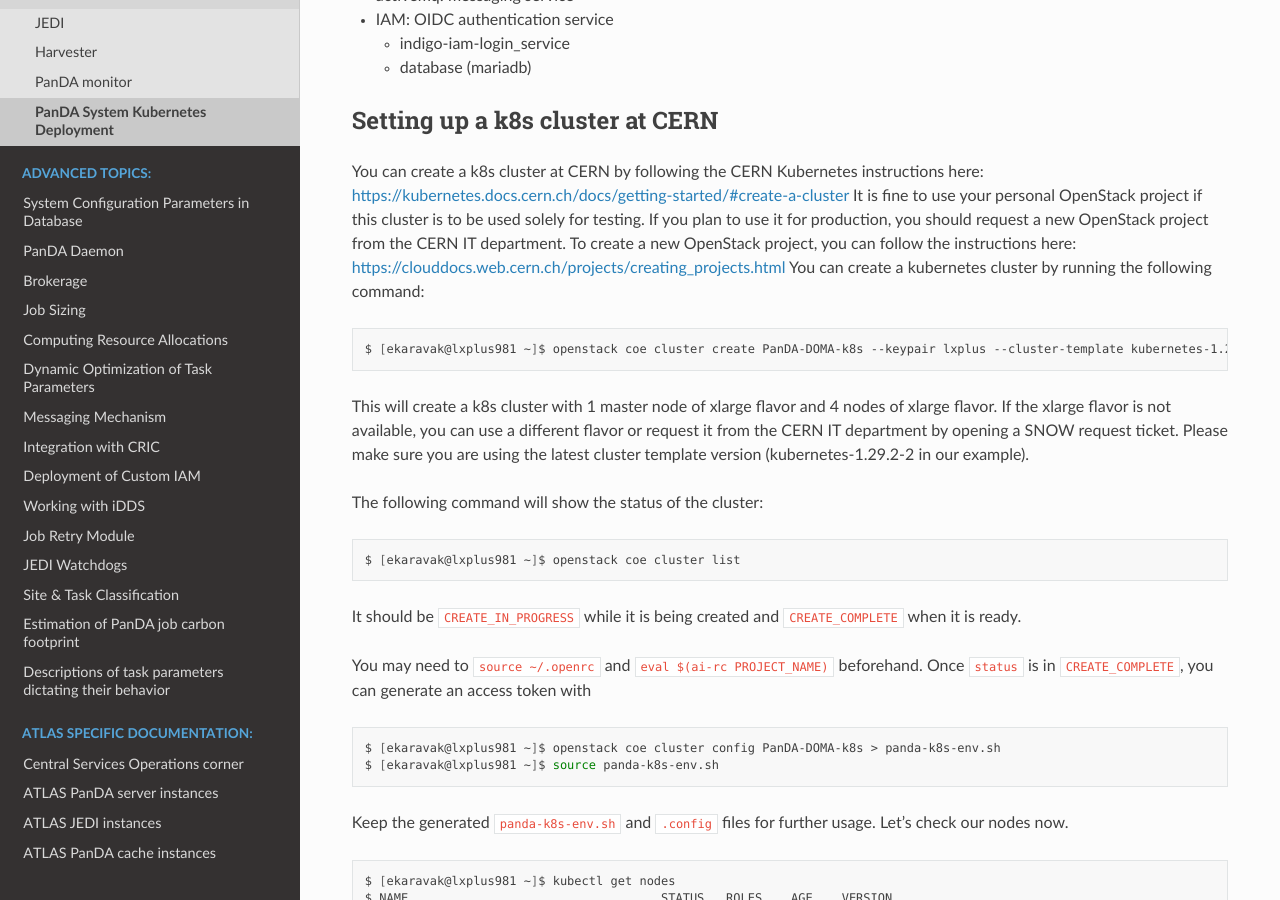
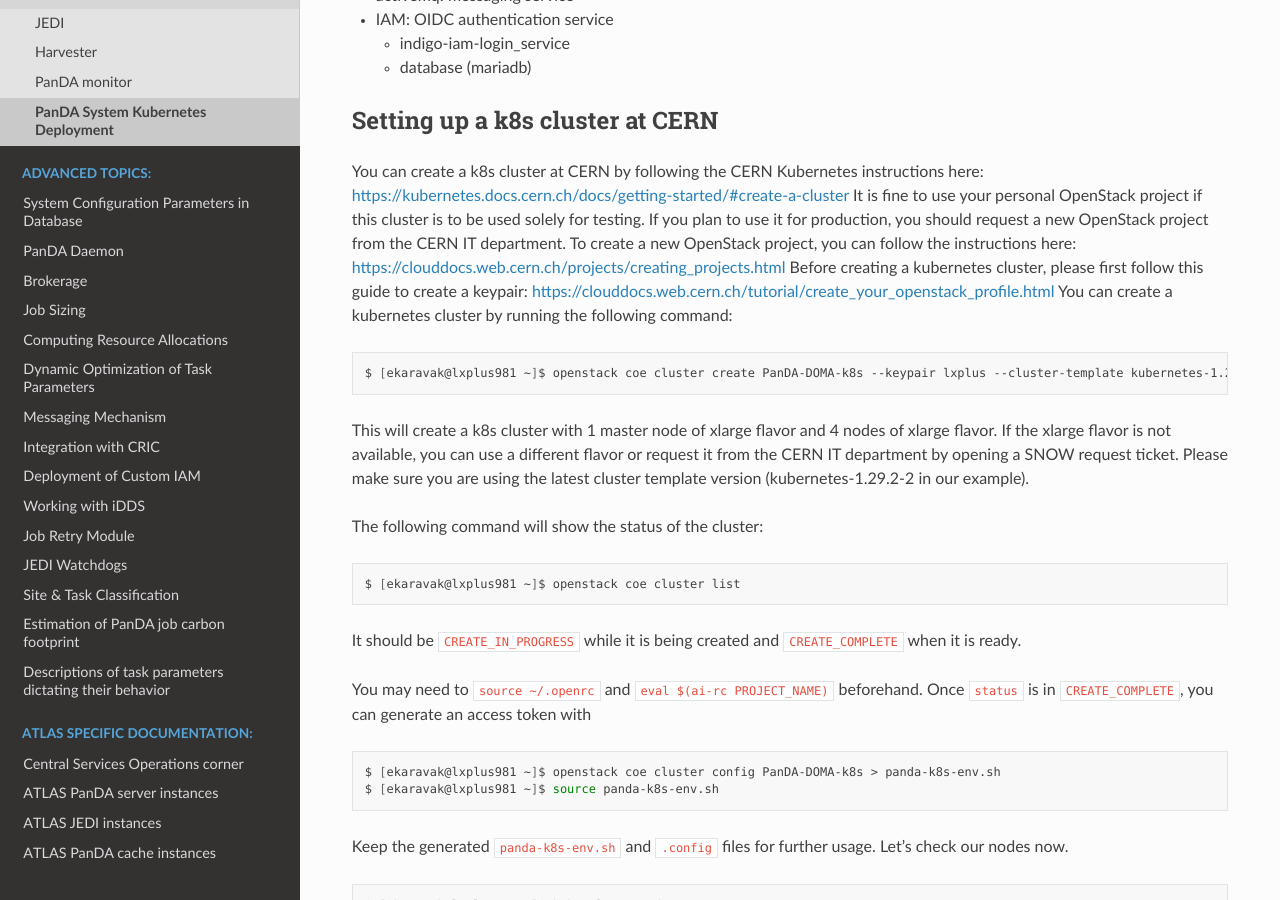
Before and after one commit to PanDAWMS/panda-docs, a Sphinx documentation site: the page built from docs/source/installation/kubernetes.rst, in a window 1280 px wide and 900 px high, scrolled down 520 px. Built offline with Sphinx 7.4.7 and the Read the Docs theme 2.0.0, drawn with Linux system fonts in a browser that asks for light colours; pages that are not in the unit, such as notebooks, are missing from menus.

Commit message:
Added info about openstack keypair creation

```diff
--- a/docs/source/installation/kubernetes.rst
+++ b/docs/source/installation/kubernetes.rst
@@ -34,6 +34,7 @@
 You can create a k8s cluster at CERN by following the CERN Kubernetes instructions here: https://kubernetes.docs.cern.ch/docs/getting-started/#create-a-cluster
 It is fine to use your personal OpenStack project if this cluster is to be used solely for testing. If you plan to use it for production, you should request a new OpenStack project from the CERN IT department.
 To create a new OpenStack project, you can follow the instructions here: https://clouddocs.web.cern.ch/projects/creating_projects.html
+Before creating a kubernetes cluster, please first follow this guide to create a keypair: https://clouddocs.web.cern.ch/tutorial/create_your_openstack_profile.html
 You can create a kubernetes cluster by running the following command:
 
 .. prompt:: bash
```
